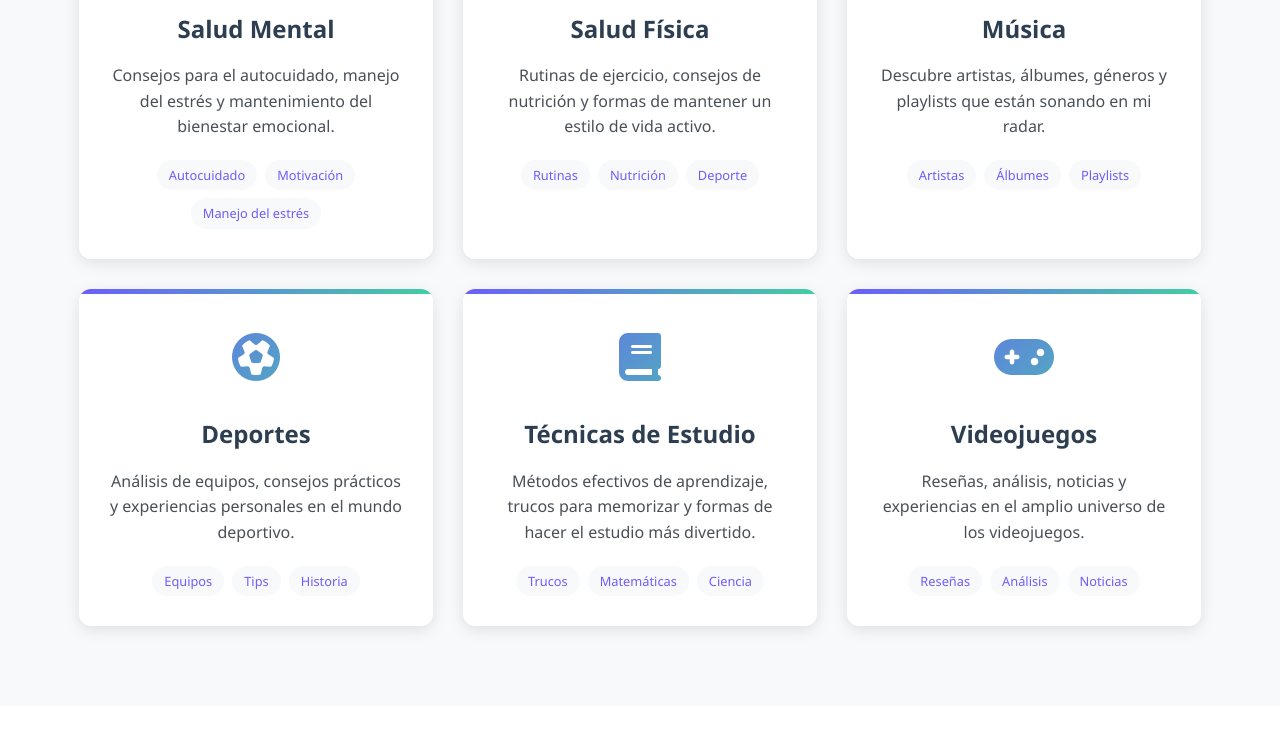
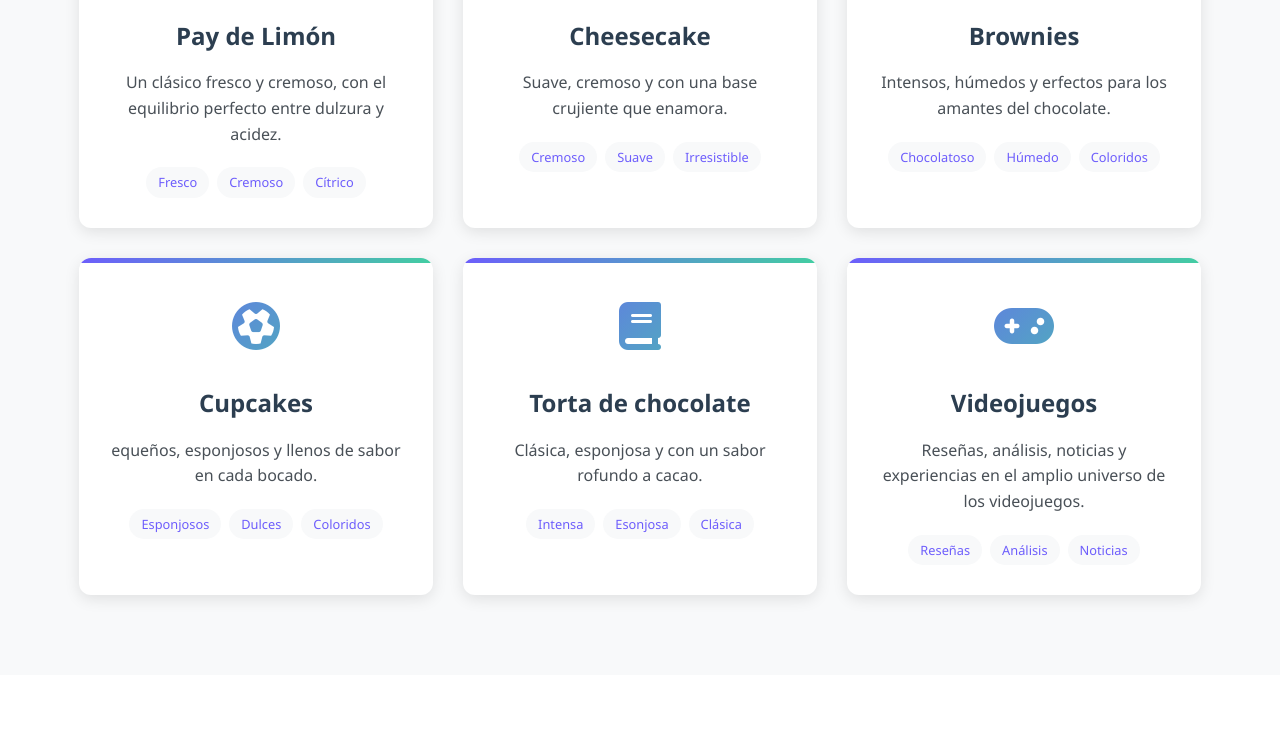
Before and after one commit to ant04321/ant04321.github.io, a plain HTML site: page Index.html in a window 1280 px wide. Shown: the part 943-1695 px from the top of the page. Drawn offline with Linux system fonts and the light colour scheme.

Commit message:
Add files via upload

```diff
--- a/Index.html
+++ b/Index.html
@@ -30,7 +30,7 @@
         <div class="container">
             <div class="hero-content">
                 <h1 class="hero-title">Postres deliciosos</h1>
-                <p class="hero-title">Hacer postres ricos en casa</p>
+                <p class="hero-text">Aprende a hacer postres en casa con amor, paciencia y creatividad. Aqui no solo se trata de recetas, sino de disfrutar cada paso, de tranformar ingredientes simples en momentos dulces y especiales. Cada postre cuenta una historia.</p>
                 <a href="#" class="btn">Explorar Temas</a>
                 <a href="#" class="btn btn-outline">Ver Destacados</a>
             </div>
@@ -42,67 +42,67 @@
         <div class="container">
             <div class="section-title">
                 <h2>Temas de Interés</h2>
-                <p>Explora diferentes áreas que me apasionan y sobre las que comparto contenido regularmente.</p>
+                <p>Explora diferentes categorías, recetas, técnicas y sabores, y aprende a hacer postres en casa.</p>
             </div>
             <div class="categories-grid">
                 <div class="category-card">
                     <div class="category-icon">
                         <i class="fas fa-brain"></i>
                     </div>
-                    <h3>Salud Mental</h3>
-                    <p>Consejos para el autocuidado, manejo del estrés y mantenimiento del bienestar emocional.</p>
+                    <h3>Pay de Limón</h3>
+                    <p>Un clásico fresco y cremoso, con el equilibrio perfecto entre dulzura y acidez.</p>
                     <div class="category-tags">
-                        <span class="tag">Autocuidado</span>
-                        <span class="tag">Motivación</span>
-                        <span class="tag">Manejo del estrés</span>
+                        <span class="tag">Fresco</span>
+                        <span class="tag">Cremoso</span>
+                        <span class="tag">Cítrico</span>
                     </div>
                 </div>
                 <div class="category-card">
                     <div class="category-icon">
                         <i class="fas fa-apple-alt"></i>
                     </div>
-                    <h3>Salud Física</h3>
-                    <p>Rutinas de ejercicio, consejos de nutrición y formas de mantener un estilo de vida activo.</p>
+                    <h3>Cheesecake</h3>
+                    <p>Suave, cremoso y con una base crujiente que enamora.</p>
                     <div class="category-tags">
-                        <span class="tag">Rutinas</span>
-                        <span class="tag">Nutrición</span>
-                        <span class="tag">Deporte</span>
+                        <span class="tag">Cremoso</span>
+                        <span class="tag">Suave</span>
+                        <span class="tag">Irresistible</span>
                     </div>
                 </div>
                 <div class="category-card">
                     <div class="category-icon">
                         <i class="fas fa-music"></i>
                     </div>
-                    <h3>Música</h3>
-                    <p>Descubre artistas, álbumes, géneros y playlists que están sonando en mi radar.</p>
+                    <h3>Brownies</h3>
+                    <p>Intensos, húmedos y erfectos para los amantes del chocolate.</p>
                     <div class="category-tags">
-                        <span class="tag">Artistas</span>
-                        <span class="tag">Álbumes</span>
-                        <span class="tag">Playlists</span>
+                        <span class="tag">Chocolatoso</span>
+                        <span class="tag">Húmedo</span>
+                        <span class="tag">Coloridos</span>
                     </div>
                 </div>
                 <div class="category-card">
                     <div class="category-icon">
                         <i class="fas fa-futbol"></i>
                     </div>
-                    <h3>Deportes</h3>
-                    <p>Análisis de equipos, consejos prácticos y experiencias personales en el mundo deportivo.</p>
+                    <h3>Cupcakes</h3>
+                    <p>equeños, esponjosos y llenos de sabor en cada bocado.</p>
                     <div class="category-tags">
-                        <span class="tag">Equipos</span>
-                        <span class="tag">Tips</span>
-                        <span class="tag">Historia</span>
+                        <span class="tag">Esponjosos</span>
+                        <span class="tag">Dulces</span>
+                        <span class="tag">Coloridos</span>
                     </div>
                 </div>
                 <div class="category-card">
                     <div class="category-icon">
                         <i class="fas fa-book"></i>
                     </div>
-                    <h3>Técnicas de Estudio</h3>
-                    <p>Métodos efectivos de aprendizaje, trucos para memorizar y formas de hacer el estudio más divertido.</p>
+                    <h3>Torta de chocolate</h3>
+                    <p>Clásica, esponjosa y con un sabor rofundo a cacao.</p>
                     <div class="category-tags">
-                        <span class="tag">Trucos</span>
-                        <span class="tag">Matemáticas</span>
-                        <span class="tag">Ciencia</span>
+                        <span class="tag">Intensa</span>
+                        <span class="tag">Esonjosa</span>
+                        <span class="tag">Clásica</span>
                     </div>
                 </div>
                 <div class="category-card">
```
